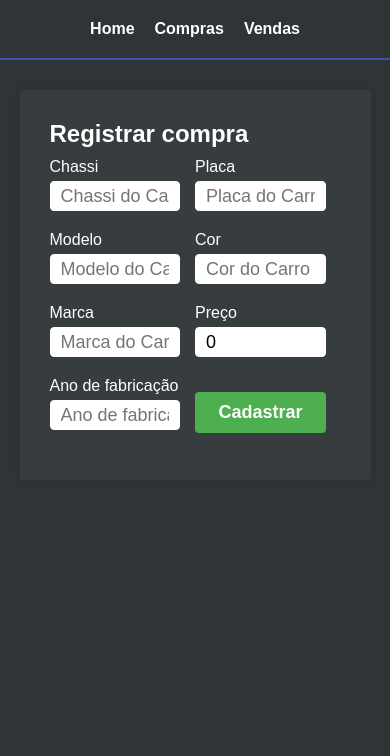
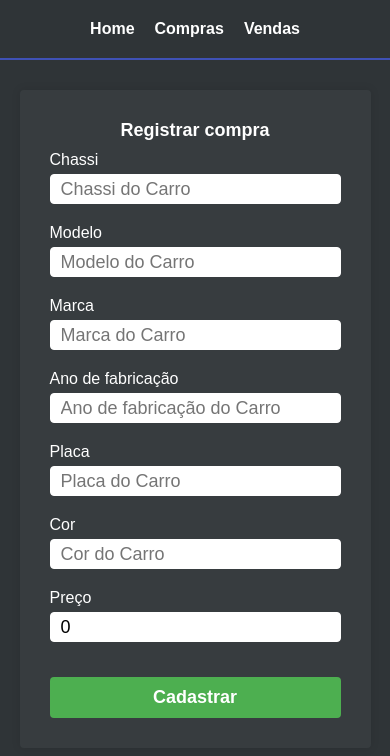
Before and after one commit to GustavoGomesDias/test-001-frontend, a React (Create React App) app: page /edit/acquisition in a window 390 px wide. Shown: the top 756 px of the page. Built offline with nearby package versions, Linux system fonts and the light colour scheme; the HTML template or start-up script is replaced by a standard one.

Commit message:
feat: add responsive form

```diff
--- a/src/pages/FormAcquisition/index.js
+++ b/src/pages/FormAcquisition/index.js
@@ -4,7 +4,7 @@ import { get } from 'lodash';
 import PropTypes from 'prop-types';
 import { useHistory } from 'react-router-dom';
 
-import { Container } from '../../styles/GlobalStyles';
+import { Container, Header } from '../../styles/GlobalStyles';
 import { Form } from './styled';
 import axios from '../../config/axios';
 import { validationField } from '../../validations/validations';
@@ -93,7 +93,9 @@ export default function FormAcquisition({ location }) {
 
   return (
     <Container>
-      <h1>{vehicle ? 'Editar compra' : 'Registrar compra'}</h1>
+      <Header>
+        <h1>{vehicle ? 'Editar compra' : 'Registrar compra'}</h1>
+      </Header>
       <Form onSubmit={handleSubmit}>
         <div className="column-1">
           <label htmlFor="chassis">
--- a/src/pages/FormAcquisition/styled.js
+++ b/src/pages/FormAcquisition/styled.js
@@ -30,4 +30,23 @@ export const Form = styled.form`
     margin-top: 15px;
     font-size: 18px;
   }
+
+  @media (max-width: 800px) {
+    display: block;
+
+    .column-1 {
+      width: 100%;
+
+      label {
+        width: 100%;
+        input {
+          width: 100%;
+        }
+      }
+
+      .cofirm-acquisition {
+        width: 100%;
+      }
+    }
+  }
 `;
--- a/src/styles/GlobalStyles.js
+++ b/src/styles/GlobalStyles.js
@@ -63,7 +63,7 @@ export default createGlobalStyle`
 
   .items {
 
-    @media (max-width: 800px) {
+    @media (max-width: 900px) {
       display: block;
       width: 100%;
 
```
